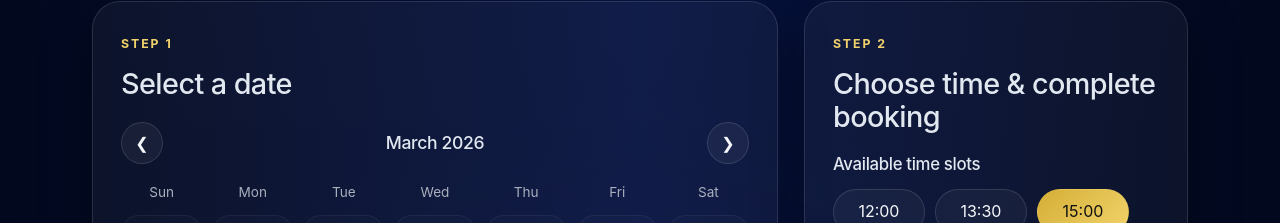
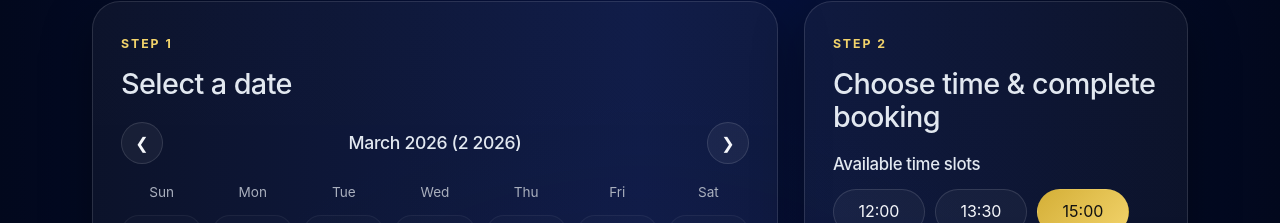
Before and after one commit to kiumars609/escape-finder, a React (Vite) app: page /room/1 in a window 1280 px wide. Shown: the part 878-1101 px from the top of the page. Built offline with nearby package versions, Linux system fonts and the light colour scheme.

Commit message:
Edit state into calendar

```diff
--- a/src/Pages/Room/Booking/Calendar/Calendar.jsx
+++ b/src/Pages/Room/Booking/Calendar/Calendar.jsx
@@ -2,6 +2,9 @@ import React, { useState } from "react";
 
 export default function Calendar() {
   const [currentDate, setCurrentDate] = useState(new Date());
+
+  const year = currentDate.getFullYear();
+  const month = currentDate.getMonth();
 
   console.log(currentDate);
 
@@ -16,7 +19,7 @@ export default function Calendar() {
 
         <div className="calendar-topbar">
           <button className="calendar-nav-btn">&#10094;</button>
-          <h3>March 2026</h3>
+          <h3>March 2026 ({month + ' ' + year})</h3>
           <button className="calendar-nav-btn">&#10095;</button>
         </div>
 
```
